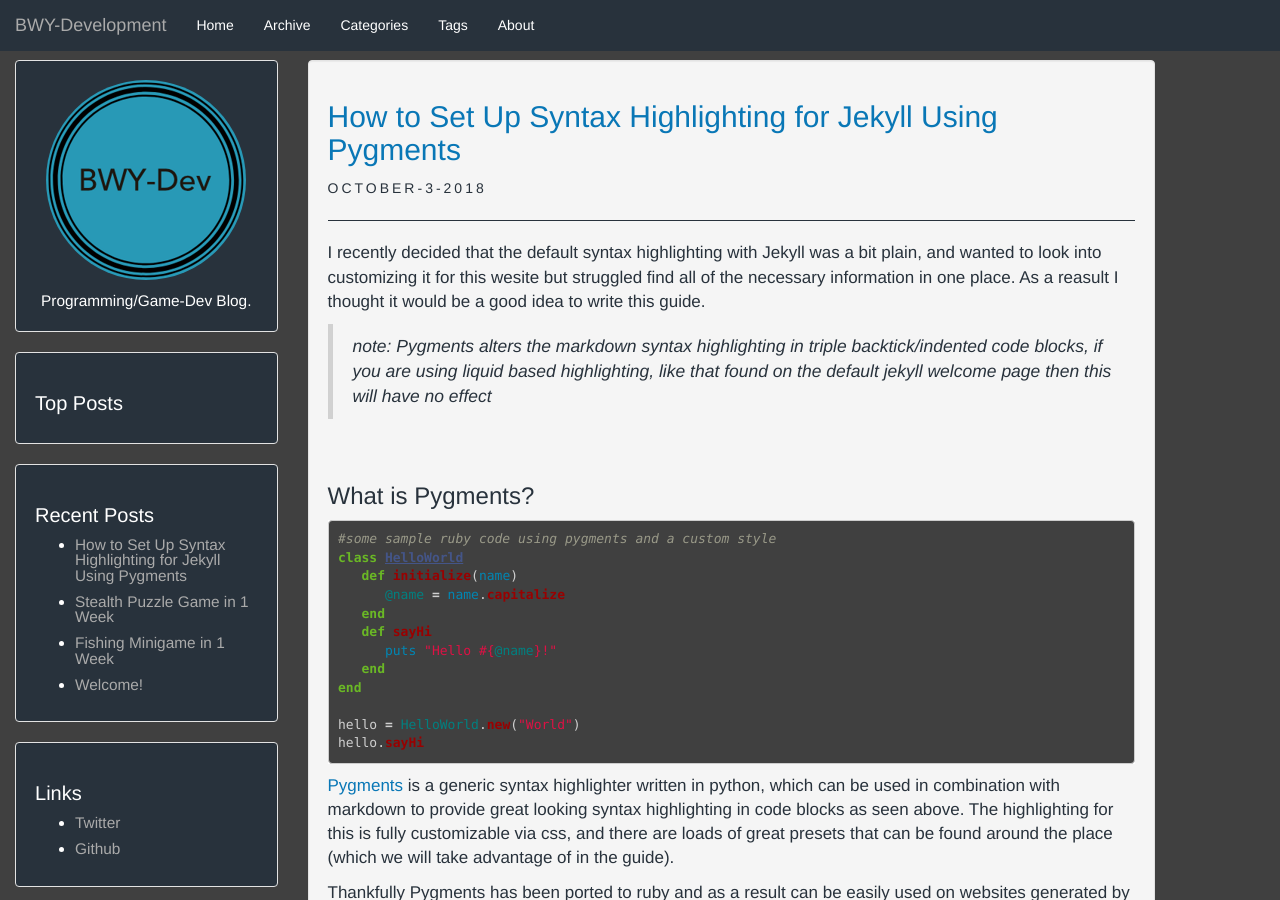
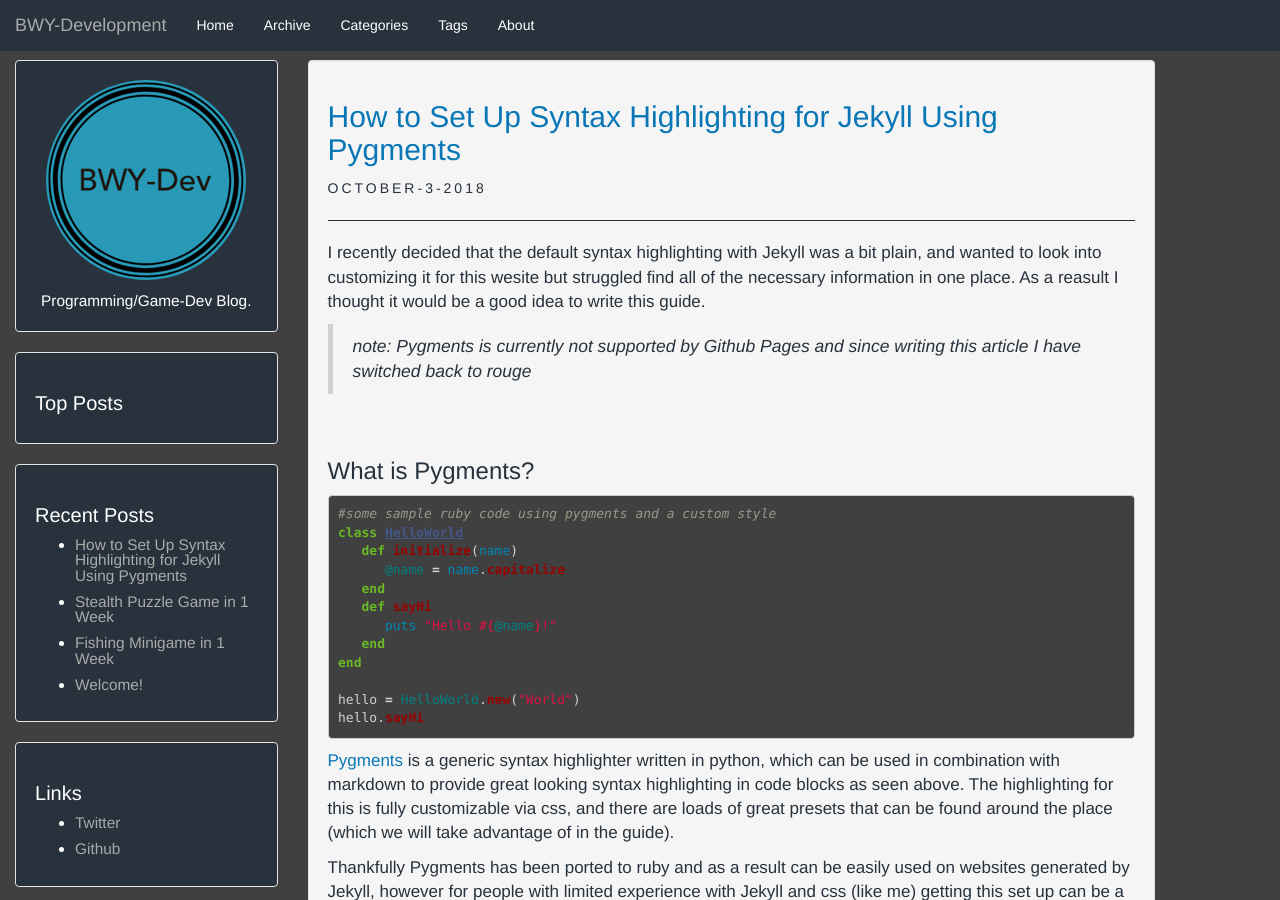
Before and after one commit to bwy-dev/bwy-dev.github.io, a Jekyll site: the page built from _posts/2018-10-03-how-to-set-up-pygments-syntax-highlighting-in-jekyll.markdown, in a window 1280 px wide and 900 px high. Built offline with Jekyll 4.4.1, drawn with Linux system fonts in a browser that asks for light colours; Markdown is read by kramdown in place of the engine named in the settings; comment, search, counter and statistics services are not loaded.

Commit message:
changed back to rouge highlighter

```diff
--- a/_config.yml
+++ b/_config.yml
@@ -23,7 +23,7 @@
 paginate: 8
 
 markdown: redcarpet
-highlighter: pygments
+highlighter: rouge
 redcarpet:
    extensions: ["no_intra_emphasis", "fenced_code_blocks", "autolink", "strikethrough", "superscript"]
 
--- a/_posts/2018-10-03-how-to-set-up-pygments-syntax-highlighting-in-jekyll.markdown
+++ b/_posts/2018-10-03-how-to-set-up-pygments-syntax-highlighting-in-jekyll.markdown
@@ -9,7 +9,7 @@
 
 I recently decided that the default syntax highlighting with Jekyll was a bit plain, and wanted to look into customizing it for this wesite but struggled find all of the necessary information in one place. As a reasult I thought it would be a good idea to write this guide.
 
-> *note: Pygments alters the markdown syntax highlighting in triple backtick/indented code blocks, if you are using liquid based highlighting, like that found on the default jekyll welcome page then this will have no effect*
+> *note: Pygments is currently not supported by Github Pages and since writing this article I have switched back to rouge*
 
 &nbsp;
 
```
